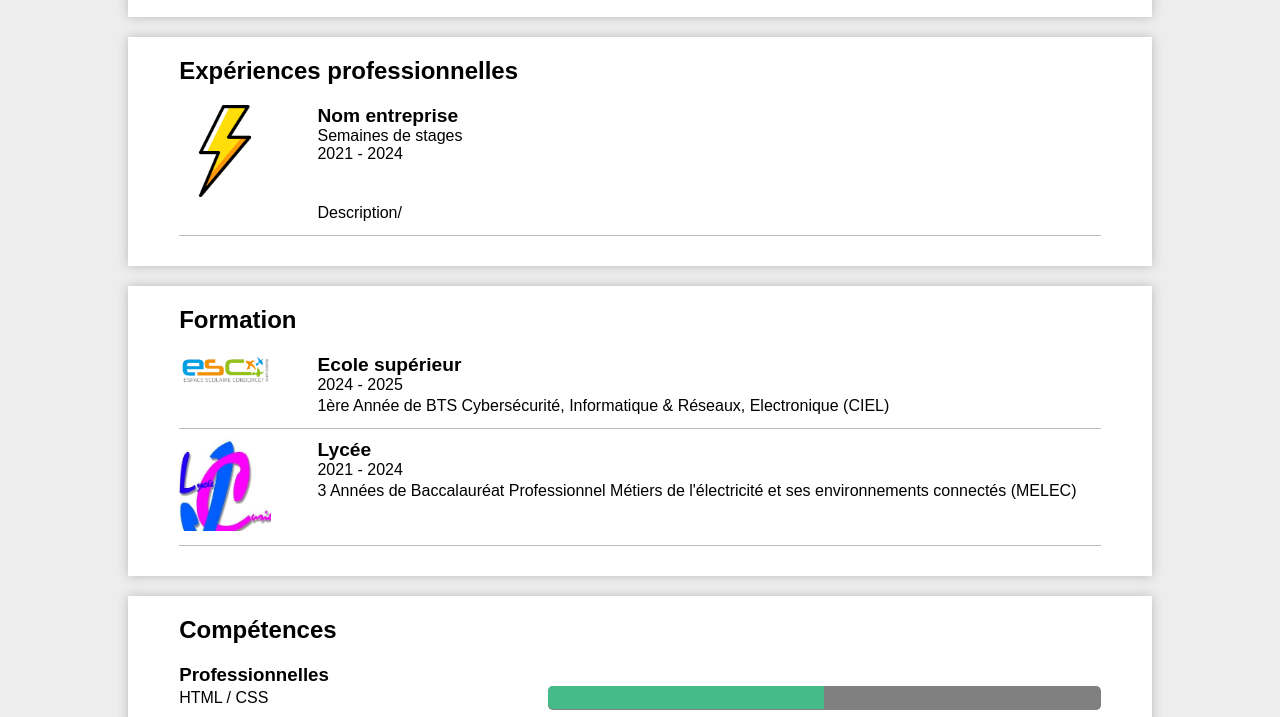
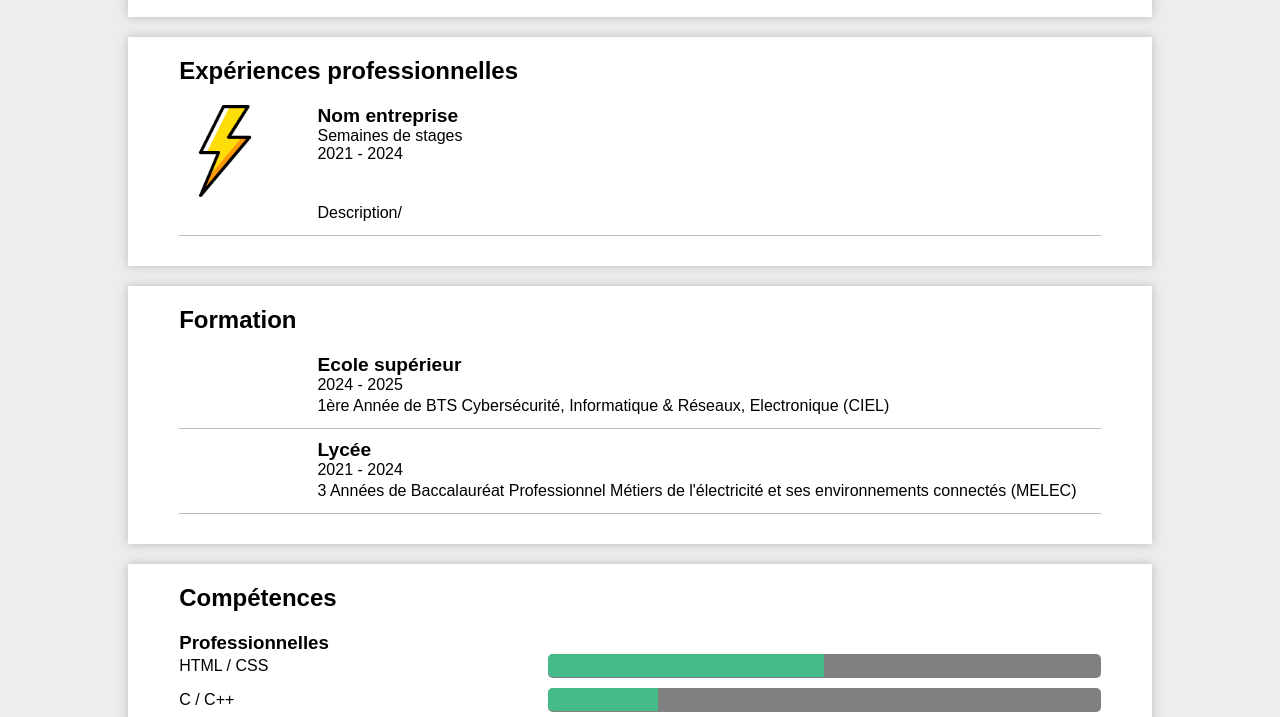
Before and after one commit to AzeYDev/Mon-CV-Info, a plain HTML site: page index.html in a window 1280 px wide. Shown: the part 487-1204 px from the top of the page. Drawn offline with Linux system fonts and the light colour scheme.

Commit message:
Update index.html

```diff
--- a/index.html
+++ b/index.html
@@ -77,7 +77,7 @@
       <h2>Formation</h2>
       <div class="exp">
           <div class="exp-logo">
-              <a href="#"><img src="images/logo-condor.png" alt="Logo Espace Scolaire Condorcet"></a>
+              <a href="#"><img src="" alt=""></a>
           </div>
           <div class="exp-info">
               <h3>Ecole supérieur</h3>
@@ -89,7 +89,7 @@
       </div>
       <div class="exp">
           <div class="exp-logo">
-              <a href="#"><img src="images/logo-joliot.jpg" alt="Logo Lycée Professionnel Joliot Curie"></a>
+              <a href="#"><img src="" alt=""></a>
           </div>
           <div class="exp-info">
               <h3>Lycée</h3>
```
